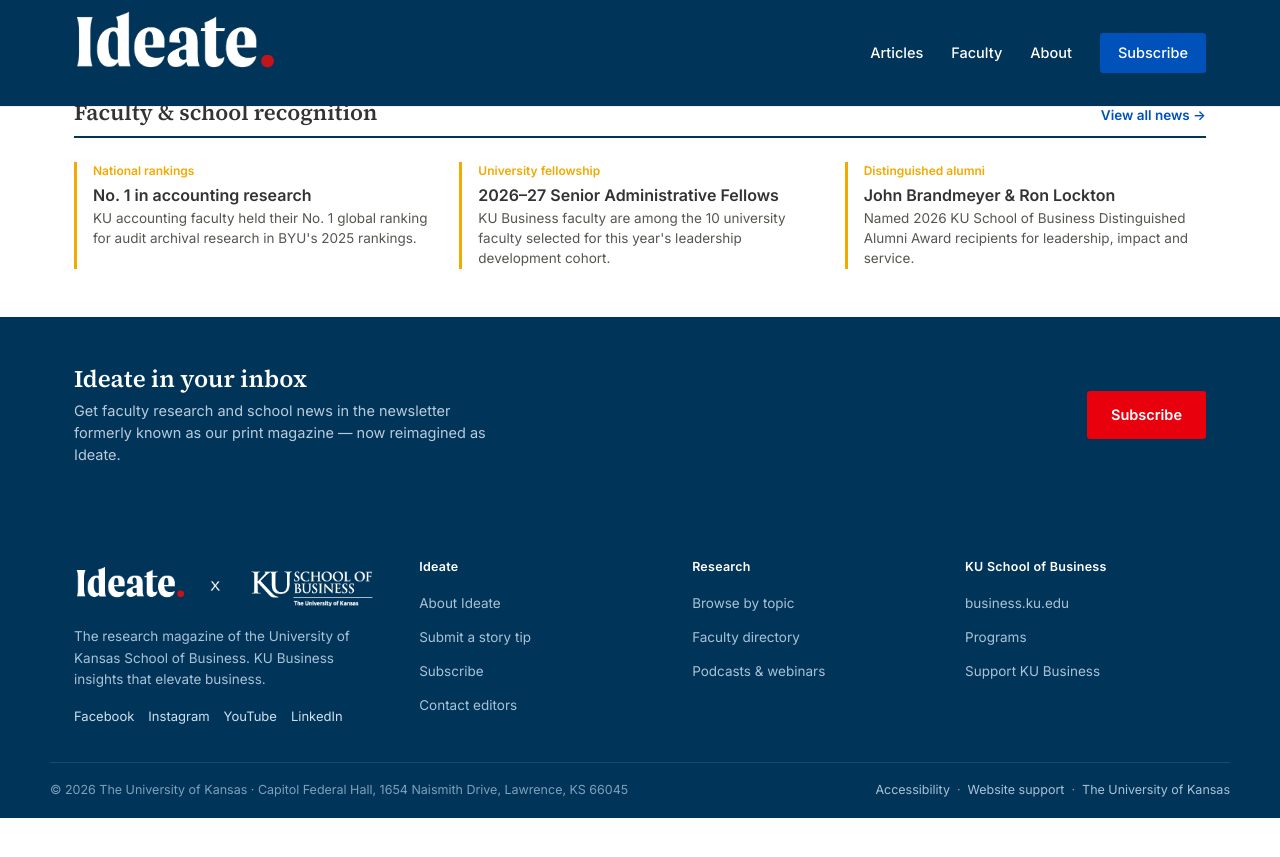
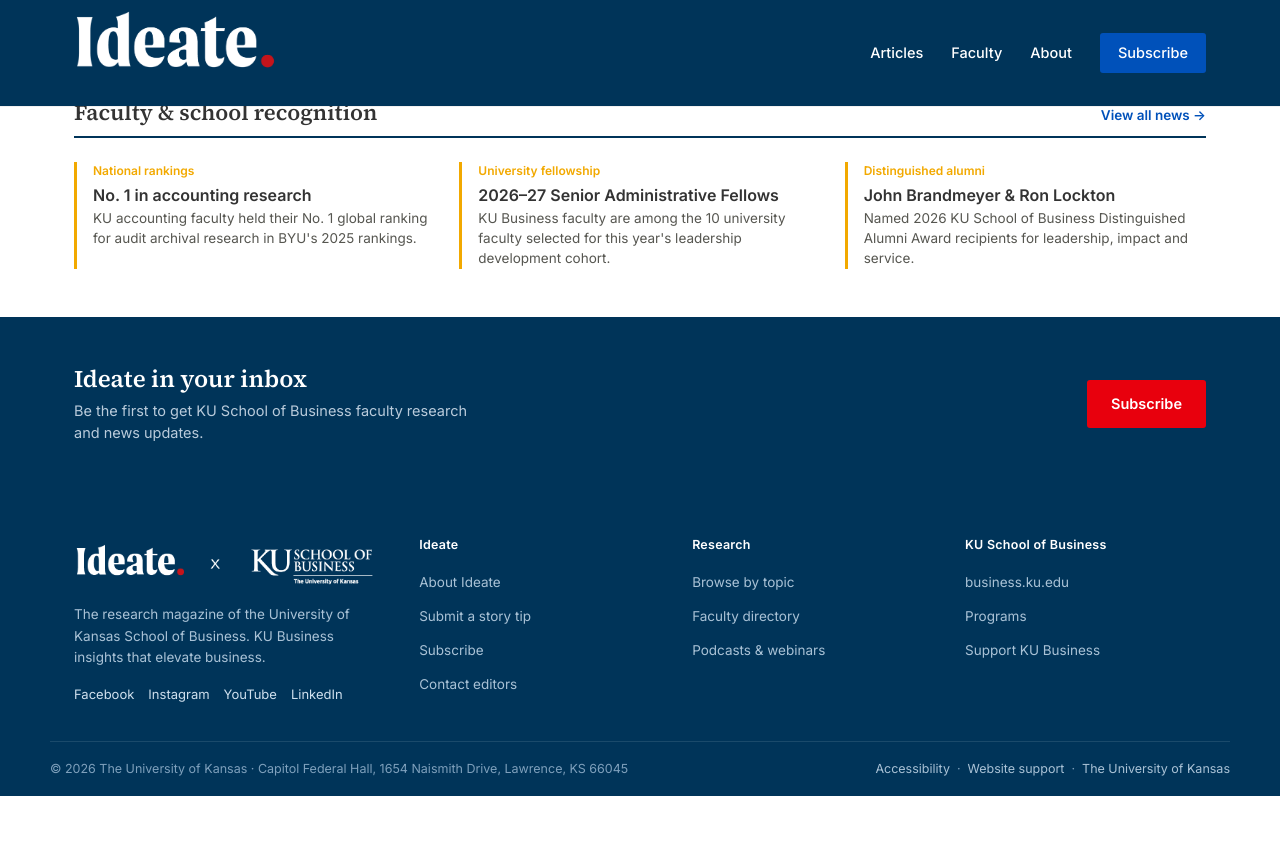
Before and after one commit to KUBschool/ideate, a Jekyll site: the page built from index.html, in a window 1280 px wide and 900 px high, scrolled down 2304 px. Shown: the top 857 px of the window. Built offline with Jekyll 4.4.1, drawn with Linux system fonts in a browser that asks for light colours.

Commit message:
Footer updates

```diff
--- a/index.html
+++ b/index.html
@@ -119,7 +119,7 @@
   <div class="wrap newsletter-grid">
     <div>
       <h2>Ideate in your inbox</h2>
-      <p>Get faculty research and school news in the newsletter formerly known as our print magazine — now reimagined as Ideate.</p>
+      <p>Be the first to get KU School of Business faculty research and news updates.</p>
     </div>
     <a href="{{ '/subscribe/' | relative_url }}" class="btn-newsletter-cta">Subscribe</a>
   </div>
```
Also changed, not shown: 1 other file.
